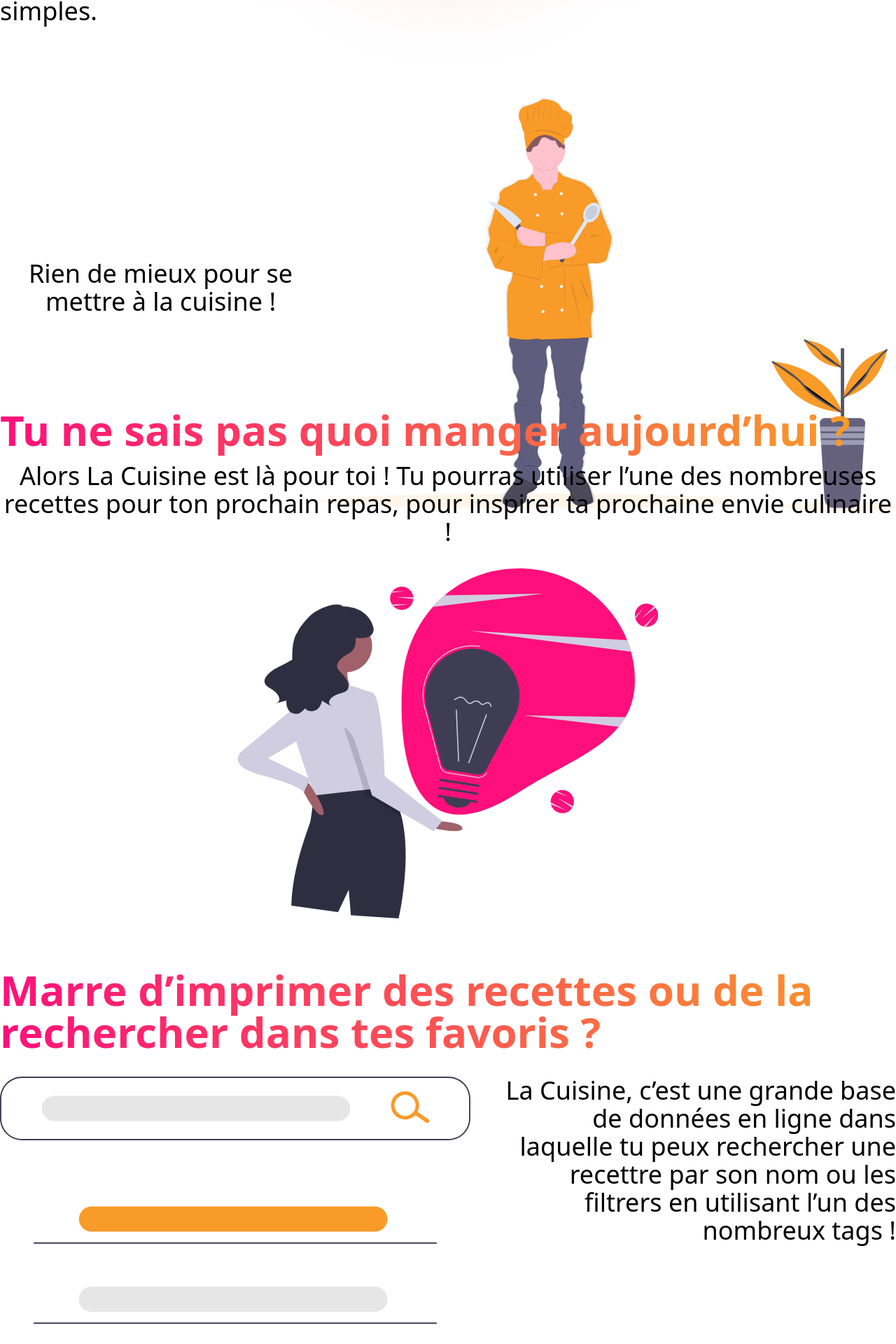
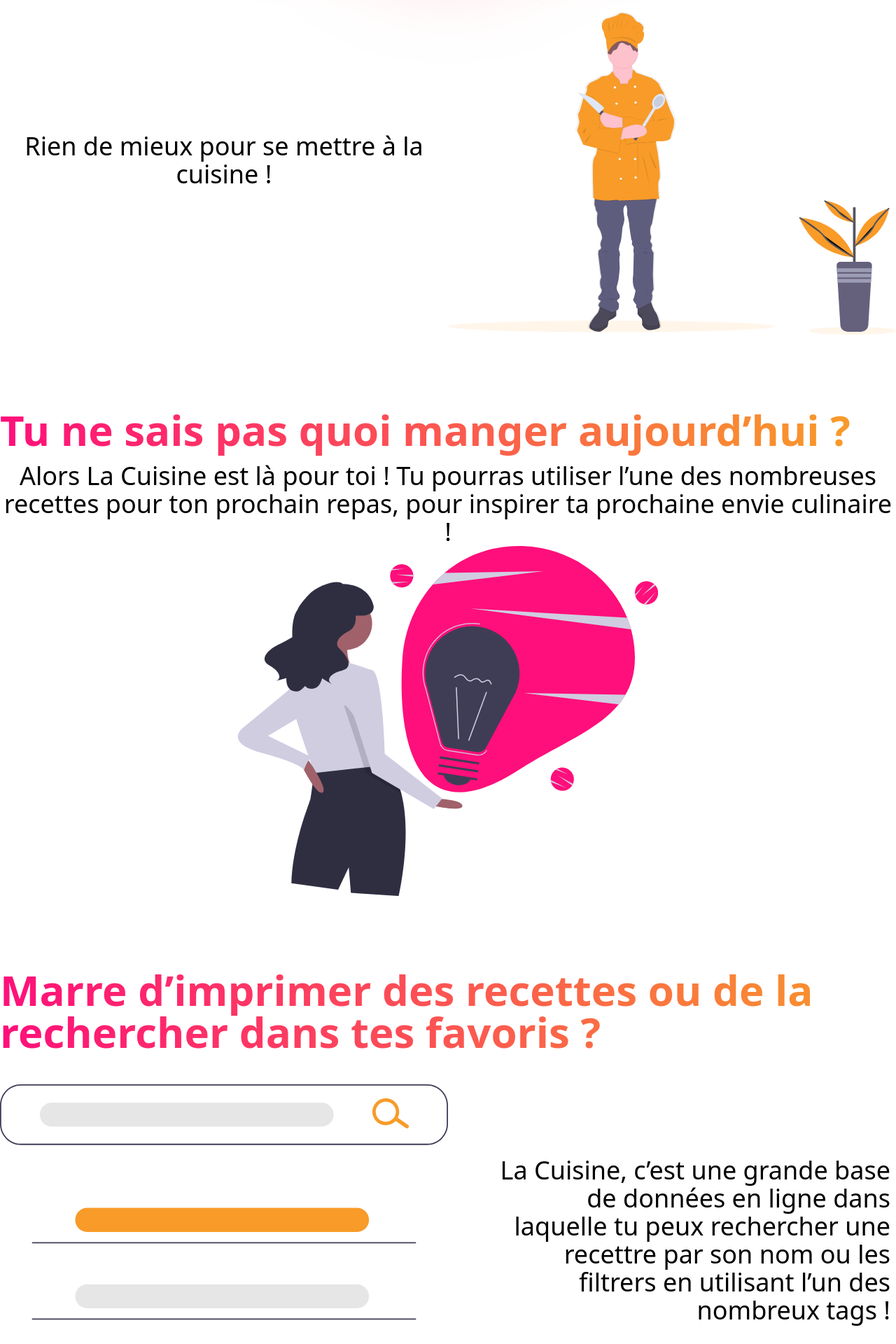
Before and after one commit to Barbapapazes/la-cuisine.app, a Vue app: page / in a window 1280 px wide. Shown: the part 1096-3016 px from the top of the page at 70% size. Built offline with nearby package versions, Linux system fonts and the light colour scheme.

Commit message:
fix: mobile version

```diff
--- a/src/App.vue
+++ b/src/App.vue
@@ -8,19 +8,15 @@
         </FullContainerTitle>
       </template>
       <template #content>
-        <FullContainerText class="mt-3 lg:mt-14">
+        <FullContainerText class="place-self-center lg:col-span-2">
           Pas de panique, sur La Cuisine, tu trouveras des entrées, des plats,
           des desserts, des sauces et pleins d’autres choses sous forme de
           recettes simples.
         </FullContainerText>
-        <div
-          class="flex flex-col items-center lg:flex-row-reverse mt-8 lg:mt-14"
-        >
-          <GraphicChef class="w-full h-auto lg:mt-0" />
-          <FullContainerText class="text-center mt-8 lg:mt-0">
+        <GraphicChef class="w-full h-auto place-self-center lg:order-last" />
+        <FullContainerText class="text-center place-self-center">
           Rien de mieux pour se mettre à la cuisine !
         </FullContainerText>
-        </div>
       </template>
     </FullContainer>
     <FullContainer>
@@ -30,12 +26,14 @@
         </FullContainerTitle>
       </template>
       <template #content>
-        <FullContainerText class="text-center">
+        <FullContainerText class="text-center place-self-center lg:col-span-2">
           Alors La Cuisine est là pour toi ! Tu pourras utiliser l’une des
           nombreuses recettes pour ton prochain repas, pour inspirer ta
           prochaine envie culinaire !
         </FullContainerText>
-        <GraphicNewIdea class="w-full h-auto lg:h-[500px] mt-8" />
+        <GraphicNewIdea
+          class="w-full h-auto lg:h-[500px] place-self-center lg:col-span-2"
+        />
       </template>
     </FullContainer>
     <FullContainer>
@@ -45,14 +43,14 @@
         </FullContainerTitle>
       </template>
       <template #content>
-        <div class="flex flex-col lg:flex-row">
-          <GraphicSearch class="w-full h-auto" />
-          <FullContainerText class="mt-8 lg:mt-0 text-right max-w-xl lg:ml-8">
-            La Cuisine, c’est une grande base de données en ligne dans laquelle
-            tu peux rechercher une recettre par son nom ou les filtrers en
-            utilisant l’un des nombreux tags !
+        <GraphicSearch class="w-full h-auto place-self-center" />
+        <FullContainerText
+          class="text-right max-w-xl place-self-center lg:ml-12"
+        >
+          La Cuisine, c’est une grande base de données en ligne dans laquelle tu
+          peux rechercher une recettre par son nom ou les filtrers en utilisant
+          l’un des nombreux tags !
         </FullContainerText>
-        </div>
       </template>
     </FullContainer>
     <FullContainer>
@@ -62,9 +60,15 @@
         </FullContainerTitle>
       </template>
       <template #content>
-        <FullContainerText> La Cuisine le permet ! </FullContainerText>
-        <GraphicTodoList class="w-full h-auto lg:h-[354px] mt-8" />
-        <FullContainerText class="text-right mt-8">
+        <FullContainerText
+          class="justify-self-start place-self-center lg:col-span-2"
+        >
+          La Cuisine le permet !
+        </FullContainerText>
+        <GraphicTodoList
+          class="w-full h-auto lg:h-[354px] place-self-center lg:col-span-2"
+        />
+        <FullContainerText class="text-right place-self-center lg:col-span-2">
           La Cuisine permet aussi de créer sa liste de courses en fonction des
           recettes que vous souhaitez faire ! <br />
           Avec la visualisation des recettes par ingrédient, gérez votre liste
@@ -79,16 +83,28 @@
         </FullContainerTitle>
       </template>
       <template #content>
-        <div class="flex flex-col lg:flex-row-reverse lg:mt-14">
-          <FullContainerText class="lg:text-right">
+        <FullContainerText
+          class="
+            lg:text-right
+            place-self-center
+            lg:order-2 lg:place-self-start lg:mt-12
+          "
+        >
           Dans La Cuisine, tu trouveras une grande variété de recettes qui te
           permettront de changer tes habitudes alimentaires !
         </FullContainerText>
         <GraphicIdeation
-            class="w-1/2 sm:w-3/4 lg:w-full h-auto mx-auto mt-8 lg:mt-0"
+          class="
+            w-1/2
+            sm:w-3/4
+            lg:w-[500px]
+            h-auto
+            mx-auto
+            place-self-center
+            lg:order-1 lg:place-self-start lg:mt-12
+          "
         />
-        </div>
-        <FullContainerText class="mt-8 lg:mt-14">
+        <FullContainerText class="place-self-center lg:col-span-2 lg:order-3">
           La Cuisine, c’est aussi un lieu de partage des recettes. Si tu
           souhaites faire découvrir tes meilleures recettes au reste de la
           communauté, il te suffit de remplir Le Formulaire.
--- a/src/components/atoms/FullContainer.vue
+++ b/src/components/atoms/FullContainer.vue
@@ -1,7 +1,7 @@
 <template>
   <section class="h-screen w-full p-3 md:p-10 xl:px-0 xl:py-20 flex flex-col">
     <slot name="title"></slot>
-    <div class="flex-grow flex flex-col justify-center lg:justify-around">
+    <div class="flex-grow self-center grid grid-cols-1 lg:grid-cols-2">
       <slot name="content"></slot>
     </div>
   </section>
--- a/src/components/atoms/FullContainerTitle.vue
+++ b/src/components/atoms/FullContainerTitle.vue
@@ -2,8 +2,7 @@
   <div class="flex flex-col justify-start items-start">
     <h1
       class="
-        inline
-        text-2xl
+        text-3xl
         sm:text-4xl
         md:text-6xl
         font-bold
```
Lines whose indentation alone changed are shown as unchanged.
